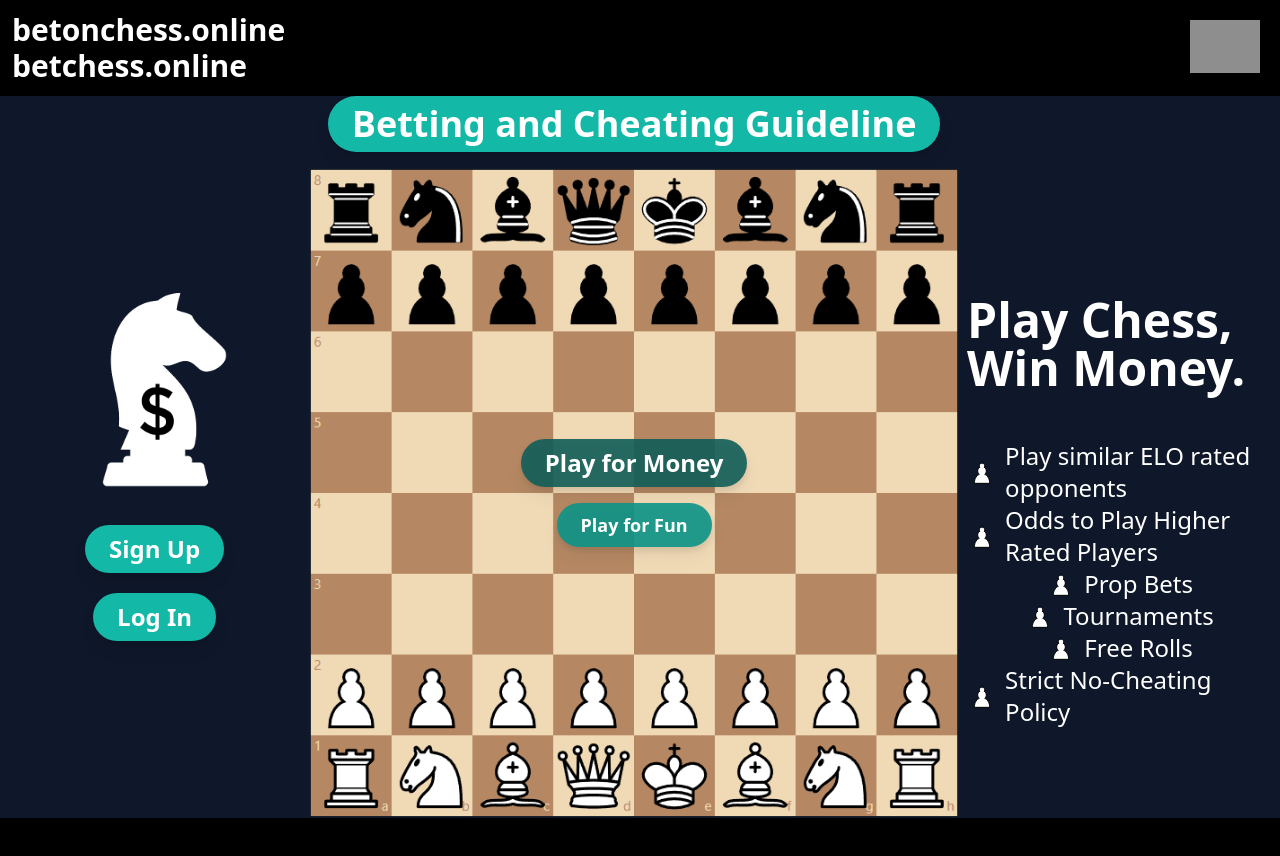
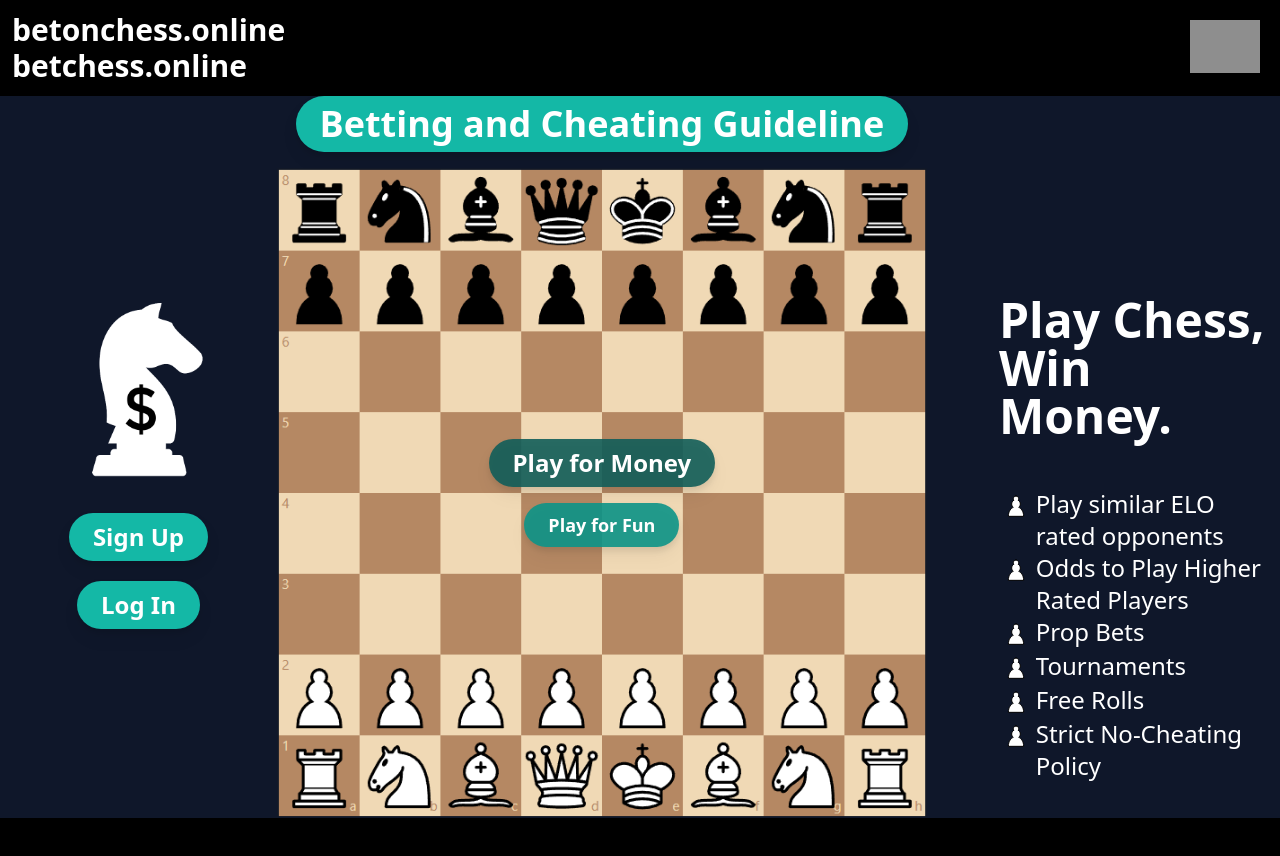
Before and after one commit to Eggysgames/BetChess, a Next.js app: page / in a window 1280 px wide. Shown: the top 856 px of the page. Built offline with nearby package versions, Linux system fonts and the light colour scheme; grey boxes are pictures that could not be loaded.

Commit message:
Re-Aligned Right Text
Re-Aligned Right Text to scale

```diff
--- a/pages/index.tsx
+++ b/pages/index.tsx
@@ -45,12 +45,13 @@ const Index = () => {
         {/* Right Column*/}
 
 
-      <div className="flex w-11/12 flex-col text-white text-5xl items-start items-center justify-left font-bold mt-48 p-2">
+      <div className="flex w-11/12 flex-col text-white text-5xl items-start   font-bold mt-48 p-2 text-left ml-16">
         Play Chess, Win Money.
         <br />
         <br />
 
-        <div className="flex items-center">
+        <div className="flex items-start w-full">
+          <div className="p-0.5">
           <Image
             src="/pawn.svg"
             alt="PawnIcon"
@@ -58,12 +59,14 @@ const Index = () => {
             height={30}
             className="mr-2"
           />
-          <p className="not-bold-not-underlined font-normal underline-none text-2xl">
+          </div>
+          <p className="not-bold-not-underlined font-normal underline-none text-2xl w-full">
             Play similar ELO rated opponents
           </p>
         </div>
 
-        <div className="flex items-center">
+        <div className="flex items-start w-full">
+          <div className="p-0.5">
           <Image
             src="/pawn.svg"
             alt="PawnIcon"
@@ -71,12 +74,14 @@ const Index = () => {
             height={30}
             className="mr-2"
           />
-        <p className="not-bold-not-underlined font-normal underline-none text-2xl">
+          </div>
+        <p className="not-bold-not-underlined font-normal underline-none text-2xl w-full">
           Odds to Play Higher Rated Players
         </p>
       </div>
 
-        <div className="flex items-center">
+      <div className="flex items-start w-full">
+          <div className="p-0.5">
           <Image
             src="/pawn.svg"
             alt="PawnIcon"
@@ -84,12 +89,14 @@ const Index = () => {
             height={30}
             className="mr-2"
           />
-          <p className="not-bold-not-underlined font-normal underline-none text-2xl">
+          </div>
+          <p className="not-bold-not-underlined font-normal underline-none text-2xl w-full">
             Prop Bets
           </p>
         </div>
 
-        <div className="flex items-center">
+        <div className="flex items-start w-full">
+          <div className="p-0.5">
           <Image
             src="/pawn.svg"
             alt="PawnIcon"
@@ -97,12 +104,14 @@ const Index = () => {
             height={30}
             className="mr-2"
           />
-          <p className="not-bold-not-underlined font-normal underline-none text-2xl">
+          </div>
+          <p className="not-bold-not-underlined font-normal underline-none text-2xl w-full">
             Tournaments
           </p>
         </div>
 
-        <div className="flex items-center">
+        <div className="flex items-start w-full">
+          <div className="p-0.5">
           <Image
             src="/pawn.svg"
             alt="PawnIcon"
@@ -110,12 +119,14 @@ const Index = () => {
             height={30}
             className="mr-2"
           />
-          <p className="not-bold-not-underlined font-normal underline-none text-2xl">
+          </div>
+          <p className="not-bold-not-underlined font-normal underline-none text-2xl w-full">
             Free Rolls
           </p>
         </div>
 
-        <div className="flex items-center">
+        <div className="flex items-start w-full">
+          <div className="p-0.5">
           <Image
             src="/pawn.svg"
             alt="PawnIcon"
@@ -123,7 +134,8 @@ const Index = () => {
             height={30}
             className="mr-2"
           />
-          <p className="not-bold-not-underlined font-normal underline-none text-2xl">
+          </div>
+          <p className="not-bold-not-underlined font-normal underline-none text-2xl w-full">
             Strict No-Cheating Policy
           </p>
         </div>
```
